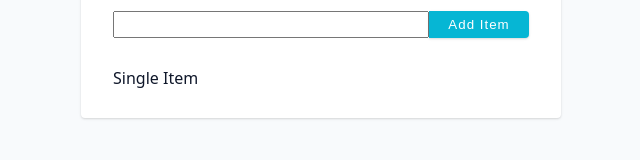
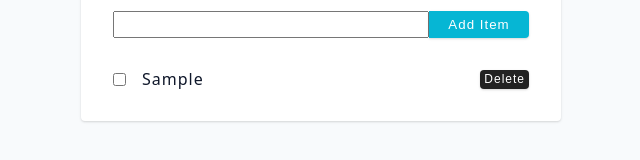
Before and after one commit to vsbron/course-all-in-one-2025, a React (Vite) app in the folder 04-fundamental-projects/10-grocery-bud/: page / in a window 1280 px wide. Both pictures are taken after typing "Sample" into the empty fields and a click on the button "Add Item". Shown: the part 198-358 px from the top of the page, without its empty margins (319-959 px from the left). Built offline with nearby package versions, Linux system fonts and the light colour scheme; the HTML template or start-up script is replaced by a standard one.

Commit message:
04-fundamental-projects - 10 - Item List is now being show. Items can be marked as completed

```diff
--- a/04-fundamental-projects/10-grocery-bud/src/SingleItem.jsx
+++ b/04-fundamental-projects/10-grocery-bud/src/SingleItem.jsx
@@ -1,6 +1,30 @@
-function SingleItem() {
+import { useState } from "react";
+
+function SingleItem({ item, removeItem }) {
+  // Create state value for item's checked status
+  const [isChecked, setIsChecked] = useState(item.completed);
+
   // Returned JSX
-  return <div>Single Item</div>;
+  return (
+    <div className="single-item">
+      <input
+        type="checkbox"
+        checked={isChecked}
+        onChange={() => setIsChecked((iC) => !iC)}
+      />
+      <p
+        style={{
+          textTransform: "capitalize",
+          textDecoration: isChecked && "line-through",
+        }}
+      >
+        {item.name}
+      </p>
+      <button className="btn remove-btn" type="button">
+        Delete
+      </button>
+    </div>
+  );
 }
 
 export default SingleItem;
```
